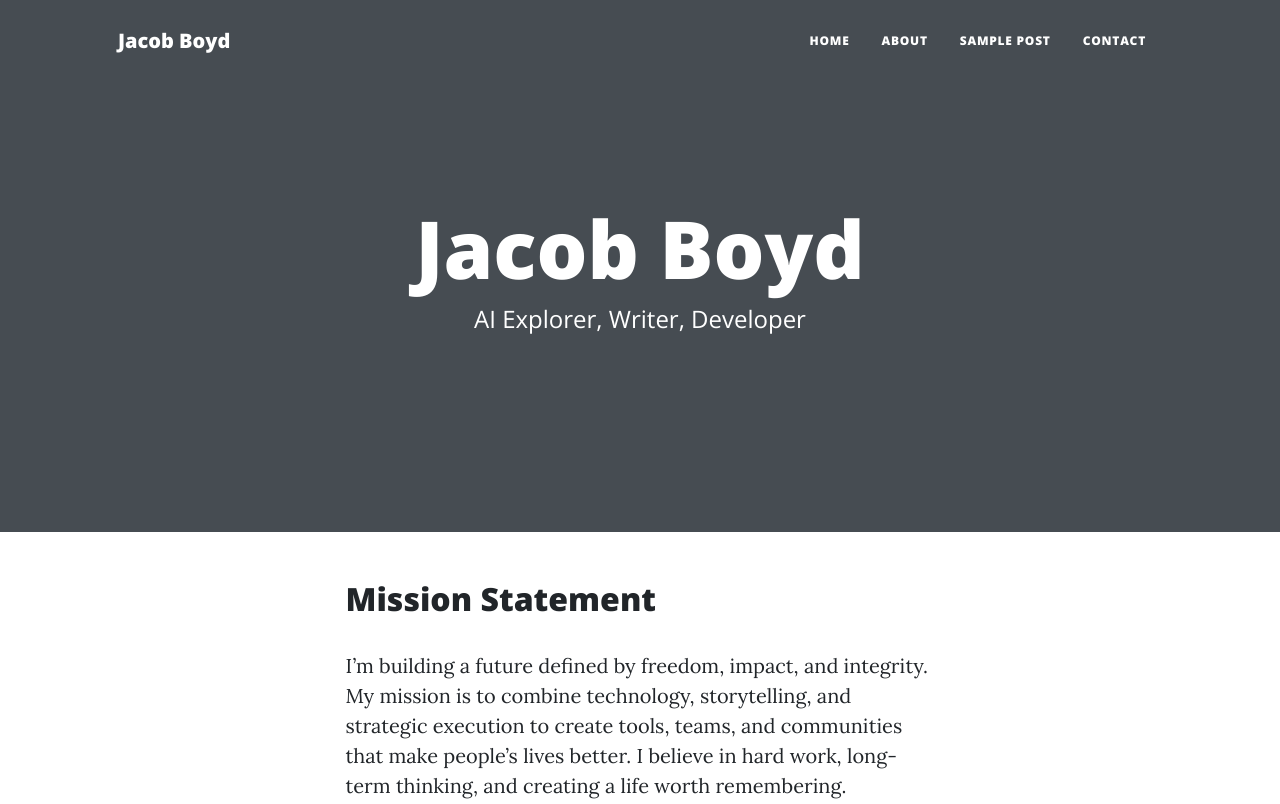
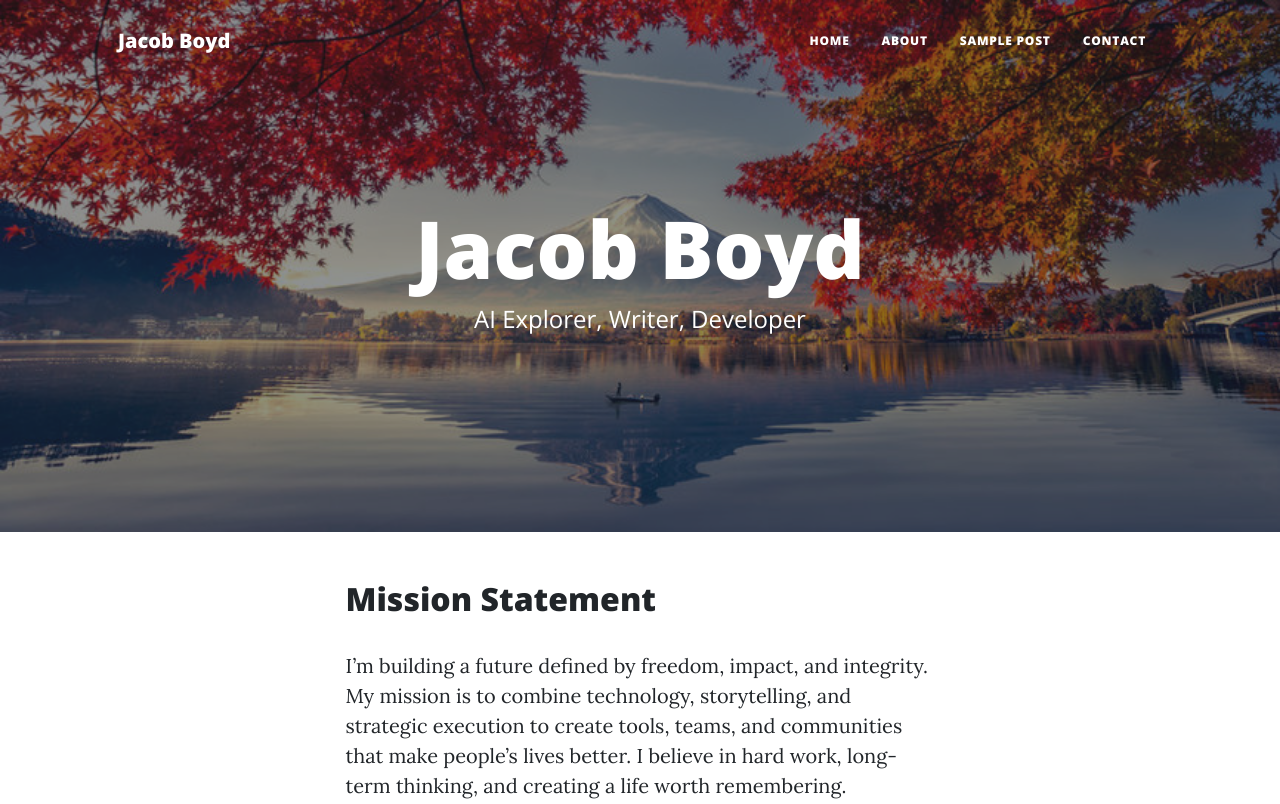
Before and after one commit to jpboyd21/jpboyd21.github.io, a plain HTML site: page index.html in a window 1280 px wide. Shown: the top 804 px of the page. Drawn offline with nearby package versions, Linux system fonts and the light colour scheme.

Commit message:
Update index.html

```diff
--- a/index.html
+++ b/index.html
@@ -6,7 +6,7 @@
     <meta name="description" content="" />
     <meta name="author" content="" />
     <title>Jacob Boyd - Résumé</title>
-    <link rel="icon" type="image/x-icon" href="assets/favicon.ico" />
+    <link rel="icon" type="image/x-icon" href="favicon.ico" />
     <!-- Font Awesome icons -->
     <script src="https://use.fontawesome.com/releases/v6.3.0/js/all.js" crossorigin="anonymous"></script>
     <!-- Google fonts -->
@@ -35,7 +35,7 @@
     </nav>
 
     <!-- Page Header -->
-    <header class="masthead" style="background-image: url('assets/img/japan.jpg')">
+    <header class="masthead" style="background-image: url('japan.jpg')">
         <div class="container position-relative px-4 px-lg-5">
             <div class="row gx-4 gx-lg-5 justify-content-center">
                 <div class="col-md-10 col-lg-8 col-xl-7">
```
